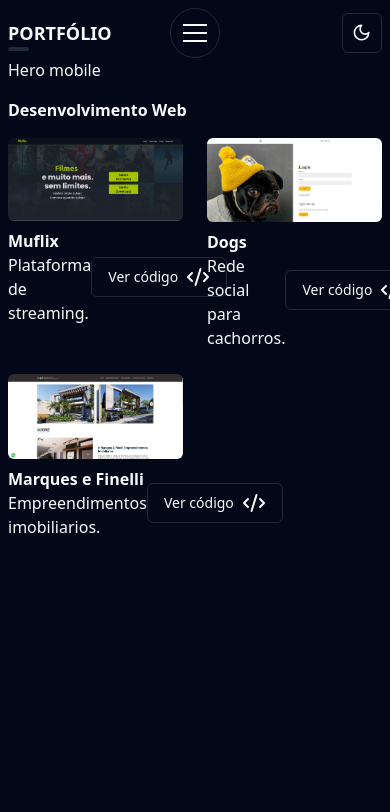
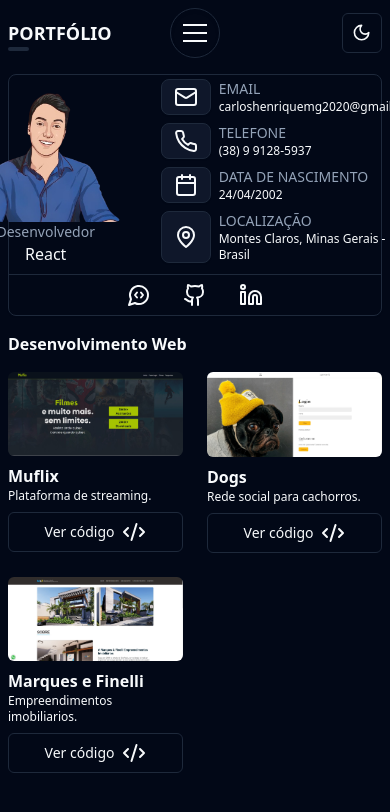
Before and after one commit to Carlos-Castro11/portfolio, a React (Vite) app: page / in a window 390 px wide. Shown: the top 812 px of the page. Built offline with nearby package versions, Linux system fonts and the light colour scheme.

Commit message:
Add hero mobile

```diff
--- a/src/components/hero-mobile/hero-mobile.tsx
+++ b/src/components/hero-mobile/hero-mobile.tsx
@@ -1,7 +1,57 @@
+import {
+  Calendar,
+  GithubIcon,
+  LinkedinIcon,
+  Mail,
+  MapPin,
+  MessageCircleCodeIcon,
+  Phone,
+} from 'lucide-react'
+
+import perfil from '../../assets/images/perfil.png'
+import { HeroItem } from '../hero/hero-item'
+import { HeroLink } from '../hero/hero-link'
+import { Card, CardDescription } from '../ui/card'
+import { Separator } from '../ui/separator'
+
 export function HeroMobile() {
   return (
-    <>
-      <h1>Hero mobile</h1>
-    </>
+    <Card className="mt-4">
+      <div className="flex justify-center gap-10">
+        <div className="text-center">
+          <img className="max-w-[150px] rounded-md" src={perfil} alt="" />
+          <CardDescription>Desenvolvedor</CardDescription>
+          <p>React</p>
+        </div>
+        <div className="space-y-2 flex flex-col my-auto">
+          <HeroItem
+            fieldName="Email"
+            fieldValue="carloshenriquemg2020@gmail.com"
+            icon={<Mail />}
+          />
+          <HeroItem
+            icon={<Phone />}
+            fieldName="Telefone"
+            fieldValue="(38) 9 9128-5937"
+          />
+          <HeroItem
+            icon={<Calendar />}
+            fieldName="Data de nascimento"
+            fieldValue="24/04/2002"
+          />
+          <HeroItem
+            icon={<MapPin />}
+            fieldName="Localização"
+            fieldValue="Montes Claros, Minas Gerais - Brasil"
+          />
+        </div>
+      </div>
+      <Separator className="mt-2" />
+      <div className="flex justify-center">
+        <HeroLink icon={<MessageCircleCodeIcon />} />
+        <HeroLink icon={<GithubIcon />} />
+        <HeroLink icon={<LinkedinIcon />} />
+      </div>
+    </Card>
   )
 }
--- a/src/components/hero/hero-item.tsx
+++ b/src/components/hero/hero-item.tsx
@@ -13,8 +13,8 @@ export function HeroItem({ fieldName, fieldValue, icon }: HeroItemProps) {
     <div className="flex gap-2">
       <BasicIcon icon={icon} />
       <div className="text-left">
-        <h5 className="uppercase text-muted-foreground">{fieldName}</h5>
-        <p className="text-primary">{fieldValue}</p>
+        <h5 className="uppercase text-muted-foreground text-sm">{fieldName}</h5>
+        <p className="text-primary text-xs">{fieldValue}</p>
       </div>
     </div>
   )
--- a/src/components/project.tsx
+++ b/src/components/project.tsx
@@ -30,13 +30,16 @@ export function Project({
           alt=""
         />
       </Link>
-      <div className="flex items-center justify-between">
+      <div
+        className={`flex flex-col
+          md:flex-row gap-2 md:items-center md:justify-between md:bg-red-500`}
+      >
         <div>
-          <p className="font-semibold">{name}</p>
-          <p>{description}</p>
+          <p className="font-semibold md:text-lg">{name}</p>
+          <p className="text-xs md:text-sm">{description}</p>
         </div>
         <Link to={linkGithub} target="_blank">
-          <Button variant="outline" className="flex gap-2">
+          <Button variant="outline" className="flex gap-2 w-full text-sm">
             Ver código
             <Code2 />
           </Button>
```
